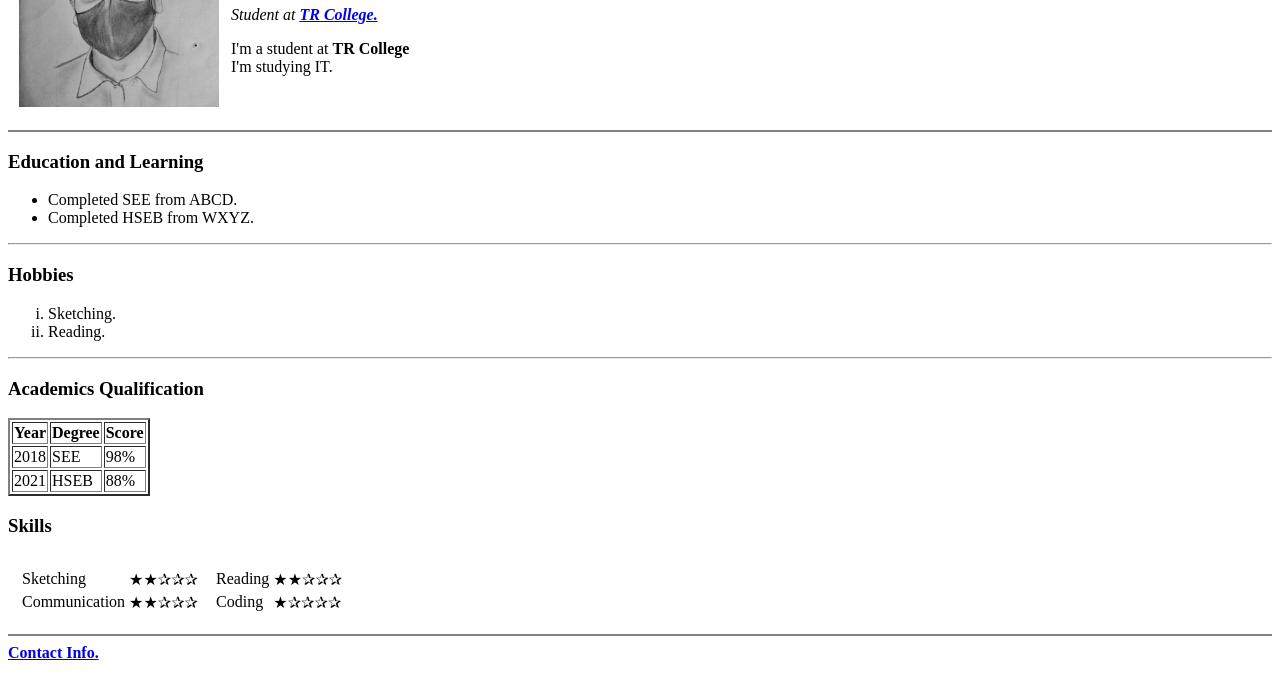
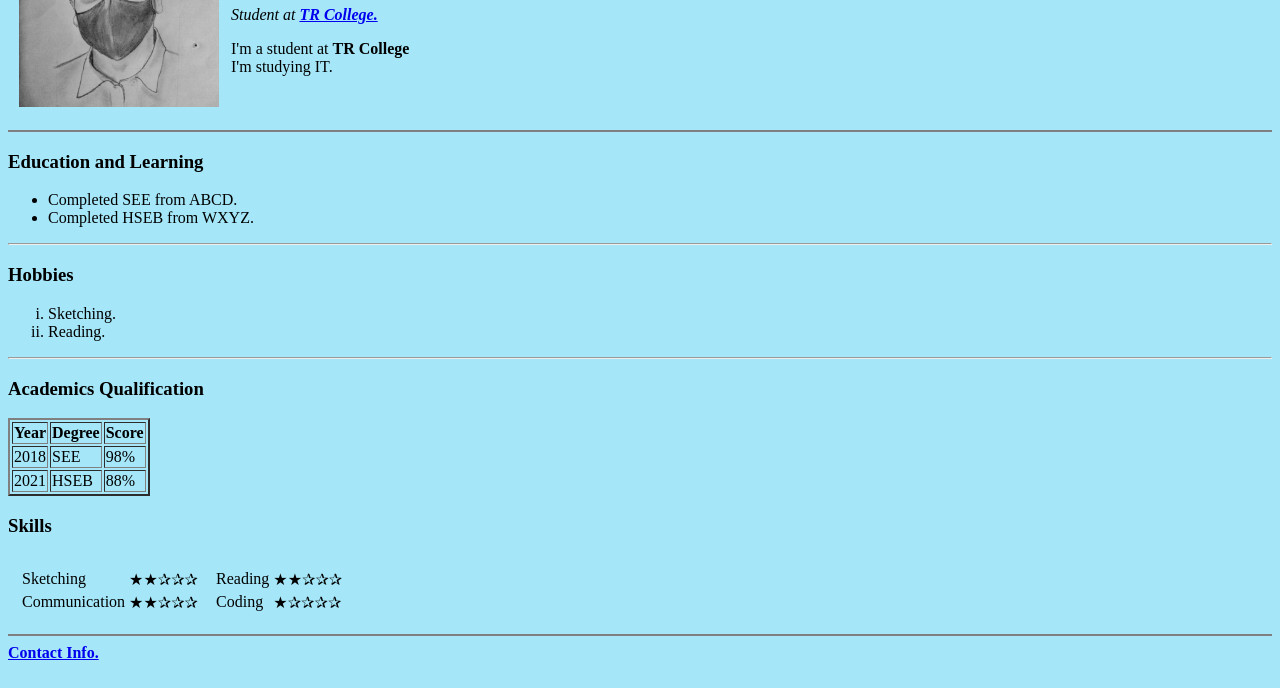
Before and after one commit to dhirajs16/cv, a plain HTML site: page index.html in a window 1280 px wide. Shown: the part 112-800 px from the top of the page. Drawn offline with Linux system fonts and the light colour scheme.

Commit message:
Added a css file and changed the background color

```diff
--- a/index.html
+++ b/index.html
@@ -5,6 +5,7 @@
     <meta http-equiv="X-UA-Compatible" content="IE=edge">
     <meta name="viewport" content="width=device-width, initial-scale=1.0">
     <title>Dhiraj's Personal website</title>
+    <link rel="stylesheet" href="styles.css">
 </head>
 <body>
     <table cellspacing="10">
--- /dev/null
+++ b/styles.css
@@ -0,0 +1,3 @@
+body {
+    background-color: rgb(165, 231, 248);
+}
```
